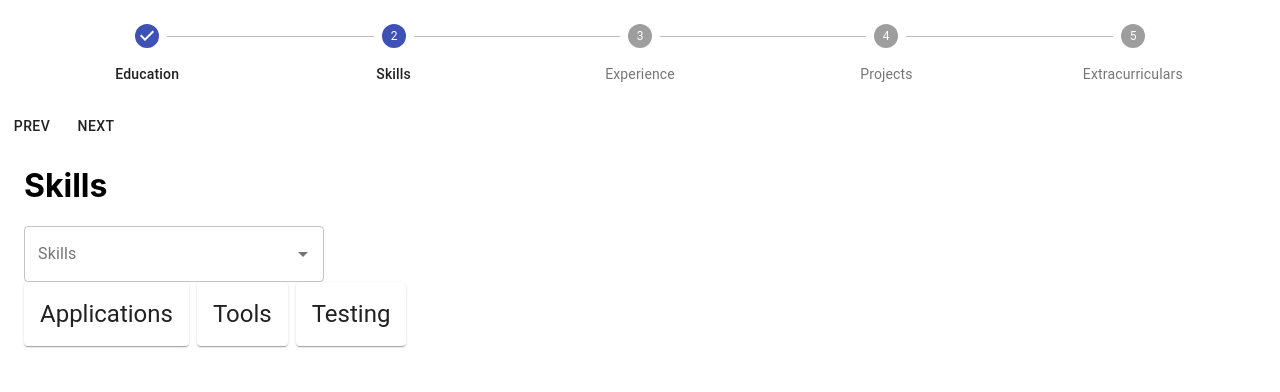
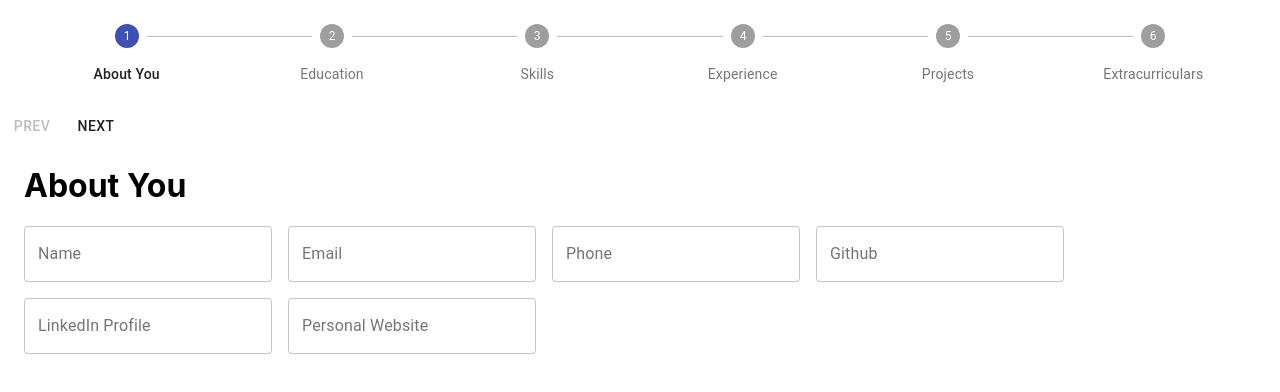
Before and after one commit to patkarns/resume-builder, a React (Create React App) app: page / in a window 1280 px wide. Shown: the top 392 px of the page. Built offline with nearby package versions, Linux system fonts and the light colour scheme.

Commit message:
added about you page and fixed formatting issue on education page

```diff
--- /dev/null
+++ b/src/Components/AboutYou/AboutYou.js
@@ -0,0 +1,72 @@
+import React from 'react';
+import PropTypes from 'prop-types';
+import { Container, TextField, Grid } from '@material-ui/core';
+
+import './styles.css';
+
+class AboutYou extends React.Component {
+
+    render() {
+      return (
+        <Container>
+            <h1> About You </h1>
+            <Grid container spacing={2}>
+            <Grid item>
+                <TextField
+                    id='name'
+                    label='Name'
+                    variant='outlined'
+                    onChange={this.props.handleChange}
+                />
+            </Grid>
+            <Grid item>
+                <TextField
+                    id='email'
+                    label='Email'
+                    variant='outlined'
+                    onChange={this.props.handleChange}
+                />
+            </Grid>
+            <Grid item>
+                <TextField
+                    id='phone'
+                    label='Phone'
+                    variant='outlined'
+                    onChange={this.props.handleChange}
+                />
+            </Grid>
+            <Grid item>
+                <TextField
+                    id='github'
+                    label='Github'
+                    variant='outlined'
+                    onChange={this.props.handleChange}
+                />
+            </Grid>
+            <Grid item>
+                <TextField
+                    id='linkedin'
+                    label='LinkedIn Profile'
+                    variant='outlined'
+                    onChange={this.props.handleChange}
+                />
+            </Grid>
+            <Grid item>
+                <TextField
+                    id='personal_website'
+                    label='Personal Website'
+                    variant='outlined'
+                    onChange={this.props.handleChange}
+                />
+            </Grid>
+        </Grid>
+        </Container>
+    );
+}
+}
+
+  AboutYou.propTypes = {
+    handleChange: PropTypes.func.isRequired,
+  };
+
+export default AboutYou;
--- a/src/Components/School/School.js
+++ b/src/Components/School/School.js
@@ -38,13 +38,16 @@ class School extends React.Component {
     render() {
       return (
         <div className='school_info'>
-            <Grid container justify='space-evenly'>
+        <Grid container direction='row' alignItems='stretch' spacing={3}>
+        <Grid item xs={12}>
             <TextField
                 id='school_name'
                 label='School Name'
                 variant='outlined'
                 onChange={this.props.handleChange}
             />
+        </Grid>
+        <Grid item>
                 <MuiPickersUtilsProvider utils={MomentUtils}>
                     <DatePicker
                         disableToolbar
@@ -55,6 +58,10 @@ class School extends React.Component {
                         onChange={this.handleStartDateChange.bind(this)}
                         value={this.state.startDate}
                     />
+                </MuiPickersUtilsProvider>
+        </Grid>
+        <Grid item>
+            <MuiPickersUtilsProvider utils={MomentUtils}>
                 <DatePicker
                     disableToolbar
                     id='end_date'
@@ -66,7 +73,7 @@ class School extends React.Component {
                 />
             </MuiPickersUtilsProvider>
         </Grid>
-            <div className='awards_container'>
+        <Grid item xs={12}>
             <TextField
                 id="awards"
                 label="Awards"
@@ -75,7 +82,8 @@ class School extends React.Component {
                 onChange={this.handleAwardsChange.bind(this)}
                 variant="outlined"
             />
-            </div>
+        </Grid>
+      </Grid>
         </div>
     );
 }
--- a/src/Parent.js
+++ b/src/Parent.js
@@ -1,7 +1,7 @@
 
 import React from 'react';
 
-// import Education from './Education.js';
+import AboutYou from './Components/AboutYou/AboutYou.js';
 import Education from './Components/Education/Education.js';
 import Skills from './Components/Skills/Skills.js';
 // import Experience from './Components/Experience/Education.js';
@@ -21,8 +21,8 @@ class Parent extends React.Component {
         this.addSchool = this.addSchool.bind(this);
 
         this.state = {
-            activeStep: 1,
-            steps: ['Education', 'Skills', 'Experience', 'Projects', 'Extracurriculars'],
+            activeStep: 0,
+            steps: ['About You', 'Education', 'Skills', 'Experience', 'Projects', 'Extracurriculars'],
             educationChanges: {},
             skillChanges: {},
             schools: [<School key={1} handleChange={this.handleChange}/>],
@@ -41,19 +41,19 @@ class Parent extends React.Component {
     }
 
     async handleChange(step, changes) {
-        if (step === 0) {
+        if (step === 1) {
             const educationChanges = { ...this.state.educationChanges };
             Object.keys(changes).map(changedAttribute => {
                 return educationChanges[changedAttribute] = changes[changedAttribute];
             });
             return await this.setState({ ...this.state, educationChanges });
-        } else if (step === 1) {
+        } else if (step === 2) {
             const skillChanges = { ...this.state.educationChanges };
             Object.keys(changes).map(changedAttribute => {
                 return skillChanges[changedAttribute] = changes[changedAttribute];
             });
             return await this.setState({ ...this.state, skillChanges });
-        } else if (step === 2) {
+        } else if (step === 3) {
 
         }
     }
@@ -81,18 +81,19 @@ class Parent extends React.Component {
                 ))}
             </Stepper>
             <Button disabled={state.activeStep < 1} onClick={this.handlePrev}>Prev</Button>
-            <Button disabled={state.activeStep > 3} onClick={this.handleNext}>Next</Button>
-            {(state.activeStep === 0) &&
+            <Button disabled={state.activeStep > 4} onClick={this.handleNext}>Next</Button>
+            {(state.activeStep === 0 && <AboutYou handleChange={this.handleChange} />)}
+            {(state.activeStep === 1) &&
                 <Education
                     handleChange={this.handleChange}
                     schools={this.state.schools}
                     addSchool={this.addSchool}
                 />}
-            {(state.activeStep === 1) && <Skills handleChange={this.handleChange}/>}
+            {(state.activeStep === 2) && <Skills handleChange={this.handleChange}/>}
             {/*(state.activeStep === 2) && <Experience />}
             {(state.activeStep === 3) && <Projects />}
             */}
-            {(state.activeStep === 4) &&
+            {(state.activeStep === 5) &&
                 <Extracurriculars
                     handleChange={this.handleChange}
                 />}
```
Also changed, not shown: src/Components/AboutYou/styles.css (added). Lines whose indentation alone changed are shown as unchanged.
